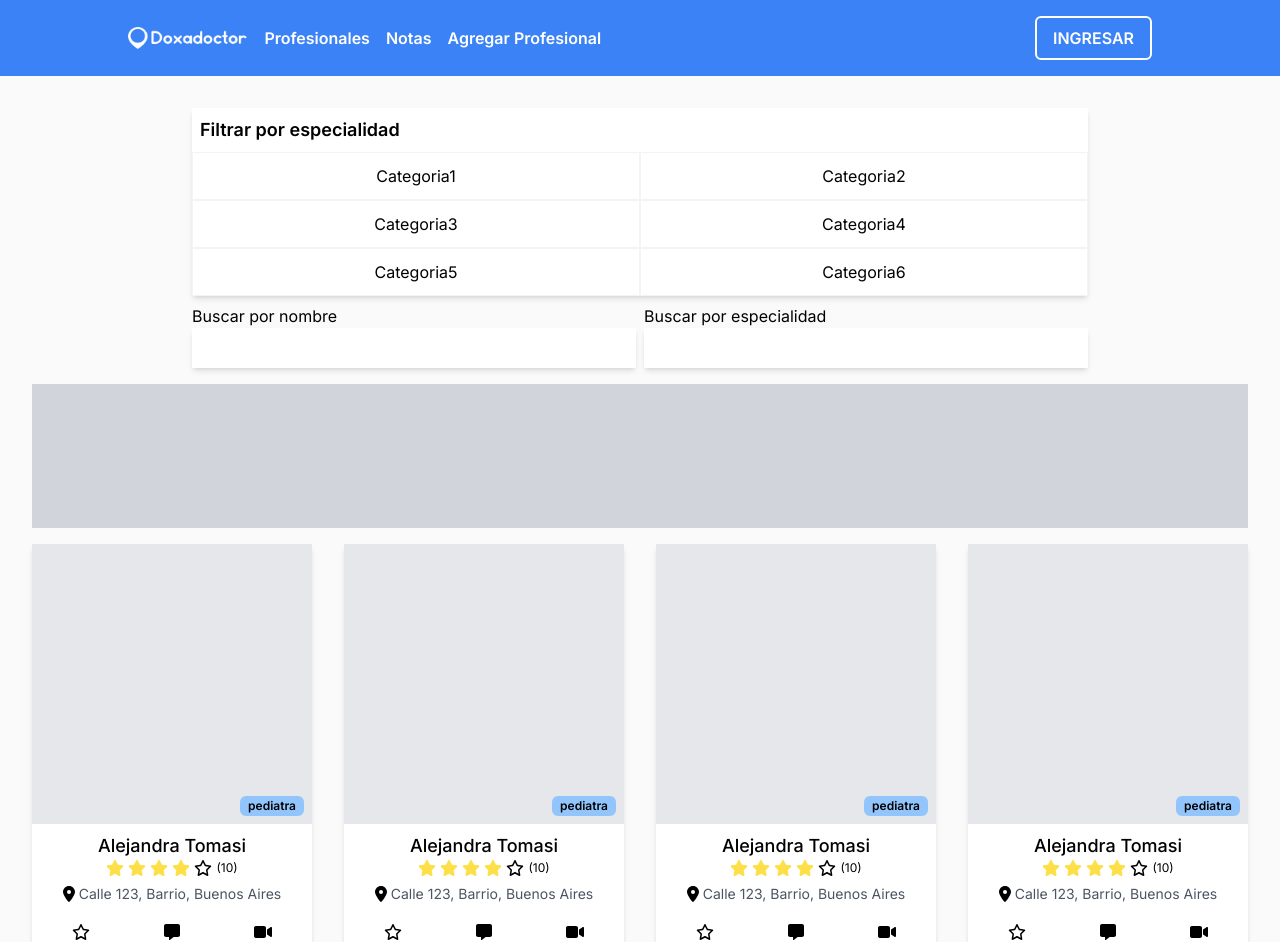
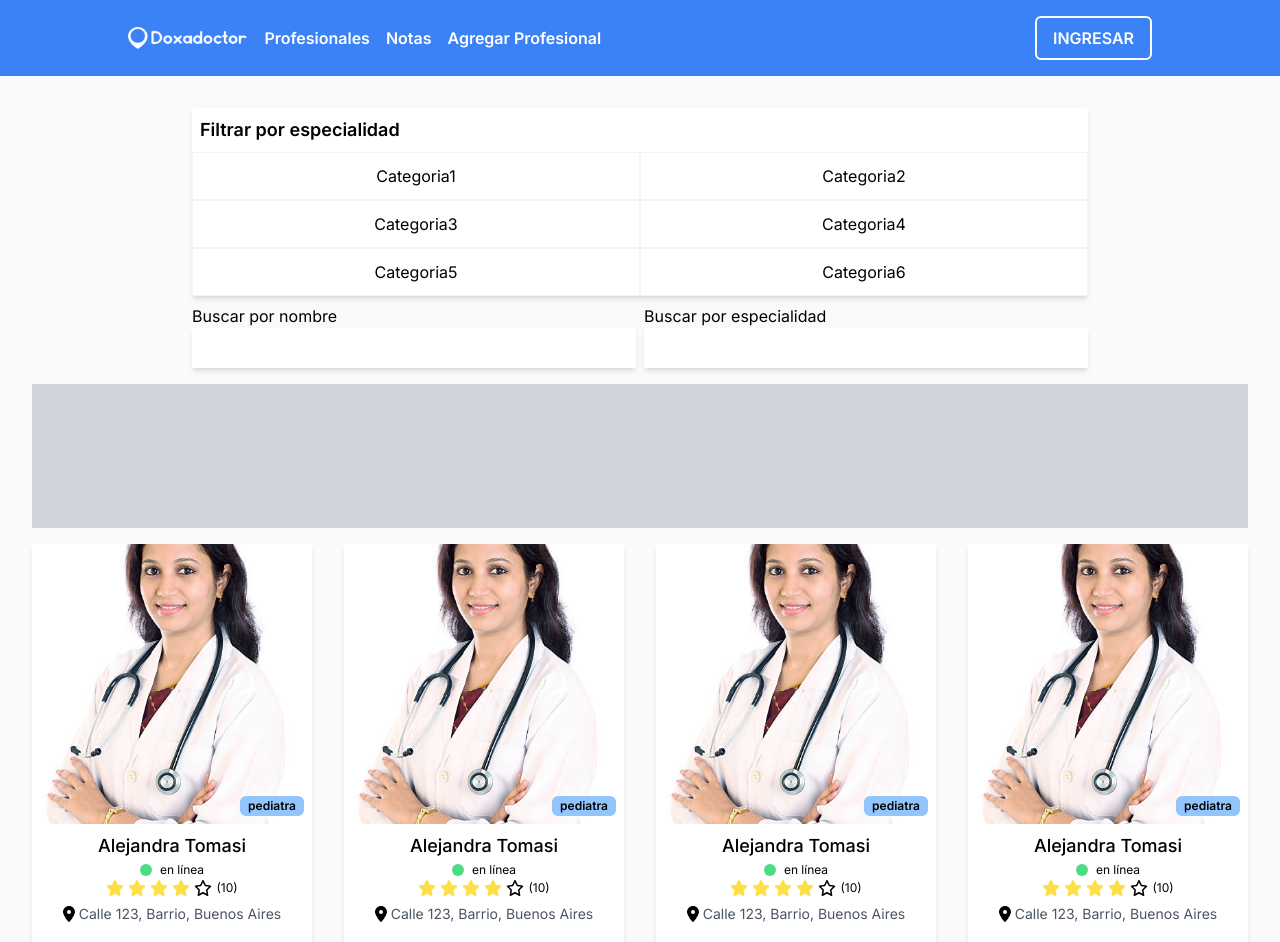
Before and after one commit to luissimosa199/doxadoctor, a Next.js app: page / in a window 1280 px wide. Shown: the top 942 px of the page. Built offline with nearby package versions, Linux system fonts and the light colour scheme.

Commit message:
online indicator

```diff
--- /dev/null
+++ b/src/components/DoctorCardOnlineIndicator.tsx
@@ -0,0 +1,12 @@
+import React from "react";
+
+const DoctorCardOnlineIndicator = () => {
+  return (
+    <div className="flex items-center gap-2 my-1">
+      <div className={`rounded-full w-3 h-3 bg-green-400`}></div>
+      <p className="text-xs text-center leading-none ">en línea</p>
+    </div>
+  );
+};
+
+export default DoctorCardOnlineIndicator;
--- a/src/components/DoctorsCard.tsx
+++ b/src/components/DoctorsCard.tsx
@@ -4,6 +4,8 @@ import DoctorCardButtons from "./DoctorCardButtons";
 import LocationSvg from "./icons/LocationSvg";
 import StarSvg from "./icons/StarSvg";
 import FilledStarSvg from "./icons/FilledStarSvg";
+import DoctorCardOnlineIndicator from "./DoctorCardOnlineIndicator";
+import Image from "next/image";
 
 const user = {
   name: "Alejandra Tomasi",
@@ -24,12 +26,12 @@ const DoctorsCard = () => {
           className=""
         >
           <div className="h-96 md:h-[280px] w-screen sm:max-w-sm md:w-[280px] overflow-hidden relative">
-            {/* <Image
-              alt={`foto de ${user.name}`}
-              src={user.image}
+            <Image
+              alt={`foto de perfil`}
+              src="/profile2.jpg"
               fill
               className="absolute object-cover"
-            /> */}
+            />
             <div className="w-full h-full bg-gray-200"></div>
             <div className="flex items-center gap-2 absolute bottom-2 right-2">
               <p className="text-xs text-center leading-none bg-blue-300 px-2 py-1 rounded-md font-semibold">
@@ -41,6 +43,7 @@ const DoctorsCard = () => {
         <Link href={`/usuarios/${user.slug}`}>
           <div className="flex flex-col items-center">
             <p className="text-lg font-medium">{user.name}</p>
+            <DoctorCardOnlineIndicator />
             <div className="flex mb-2 gap-1 justify-center">
               {[...Array(4)].map((_, idx) => {
                 return <FilledStarSvg key={`star_${idx}`} />;
```
Also changed, not shown: public/profile2.jpg (added).
